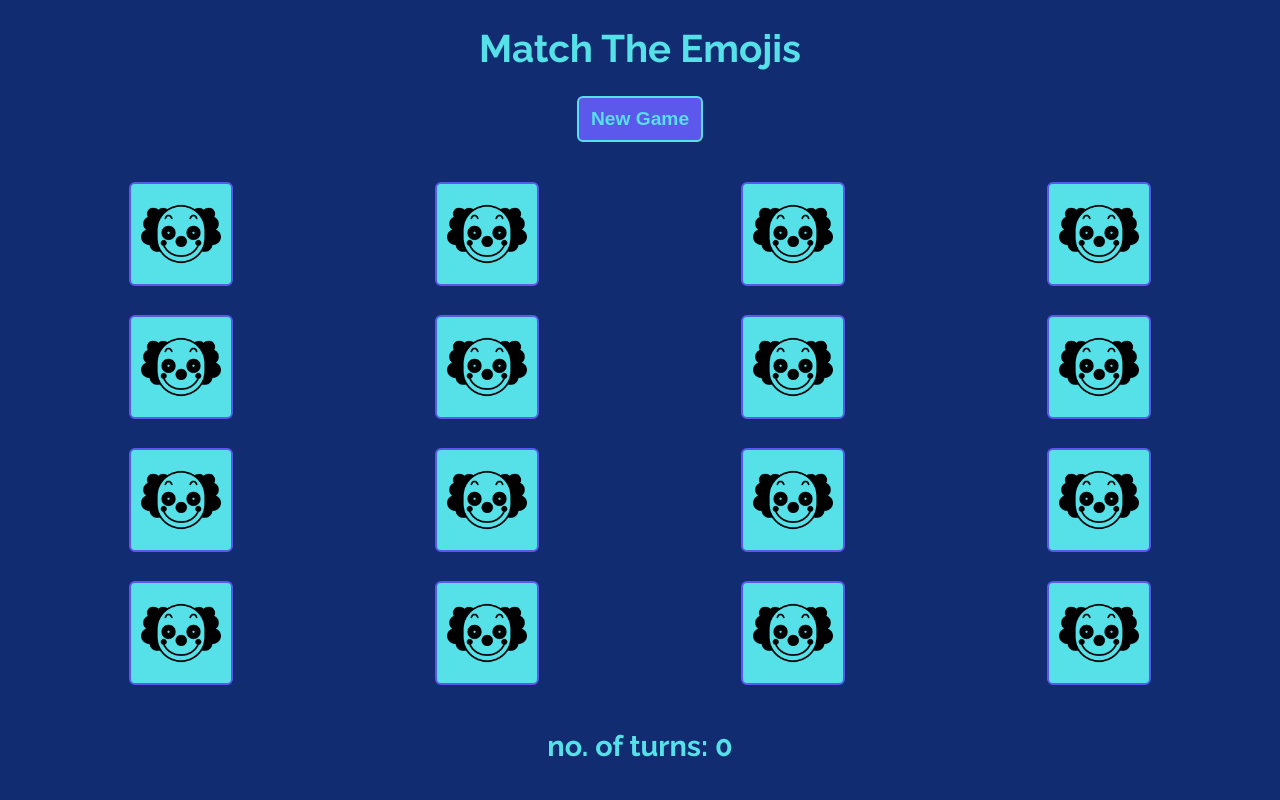
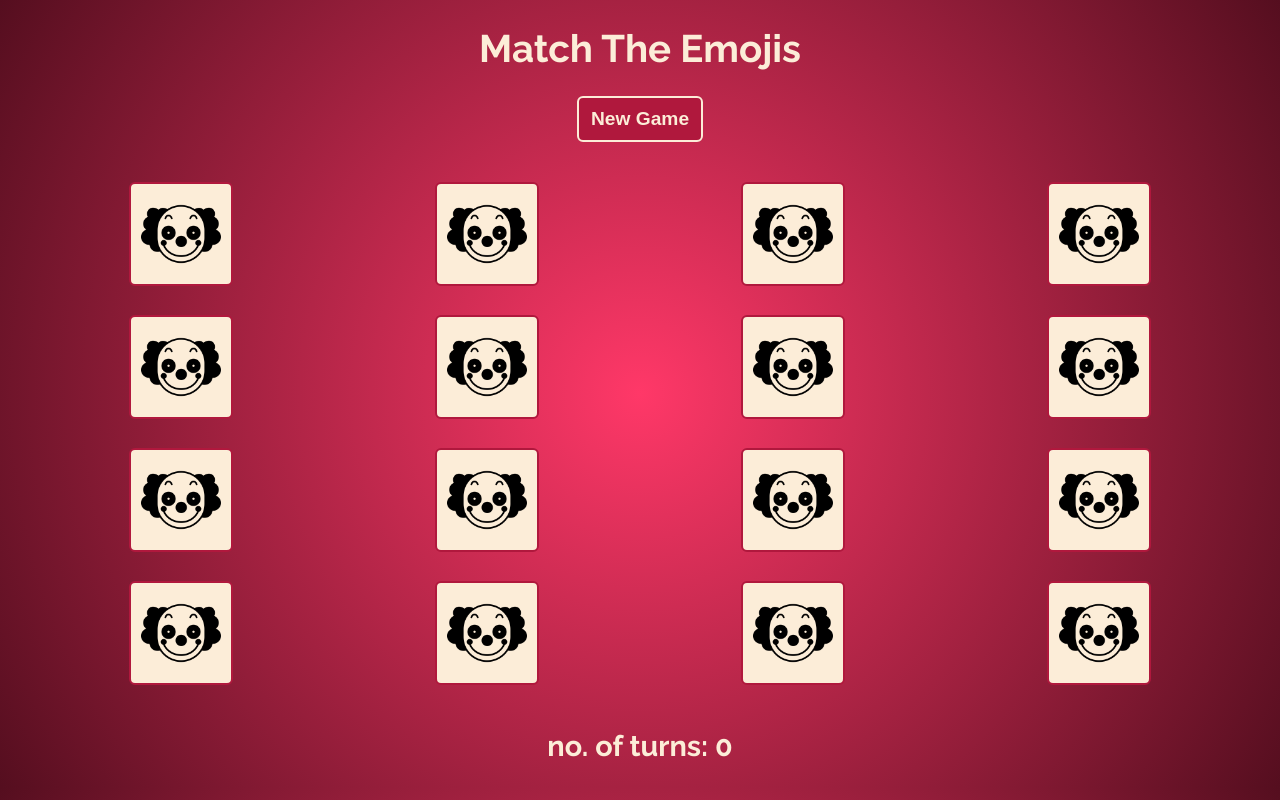
Before and after one commit to shortneek12/match_the_emojis, a React (Vite) app: page / in a window 1280 px wide. Both pictures are taken after a click on the button "New Game". Built offline with nearby package versions, Linux system fonts and the light colour scheme.

Commit message:
[UPDATE] changed the colour scheme

```diff
--- a/src/App.css
+++ b/src/App.css
@@ -1,18 +1,18 @@
 
 button{
-  background: #5b58eb;
-  border: 2px solid #56e1e9;
+  background: #b0183d;
+  border: 2px solid #fcedd8;
   padding: 10px 12px;
   border-radius: 6px;
-  color: #56e1e9;
+  color: #fcedd8;
   font-weight: 700;
   cursor: pointer;
   font-size: 1em;
 }
 
 button:hover{
-  background: #56e1e9;
-  color: #5b58eb;
+  background: #fcedd8;
+  color: #b0183d;
 }
 
 .card-grid{
--- a/src/components/SingleCard.css
+++ b/src/components/SingleCard.css
@@ -5,8 +5,8 @@
 .card img{
   width: 80px;
   height: 80px;
-  border: 2px solid #5b58eb;
-  background: #56e1e9;
+  border: 2px solid #b0183d;
+  background: #fcedd8;
   border-radius: 6px;
   padding: 10px;
   margin: 10px;
--- a/src/index.css
+++ b/src/index.css
@@ -1,10 +1,15 @@
-@import url('https://fonts.googleapis.com/css2?family=Raleway:ital,wght@0,100..900;1,100..900&display=swap');
+@import url("https://fonts.googleapis.com/css2?family=Raleway:ital,wght@0,100..900;1,100..900&display=swap");
 
 body {
   margin: 0;
-  font-family: 'Raleway', sans-serif;
+  font-family: "Raleway", sans-serif;
   font-size: 1.2em;
   text-align: center;
-  background-color: #112c70;
-  color: #56e1e9;
+  background: rgb(255, 56, 104);
+  background: radial-gradient(
+    circle,
+    rgba(255, 56, 104, 1) 0%,
+    rgba(85, 14, 31, 1) 100%
+  );
+  color: #fcedd8;
 }
```
